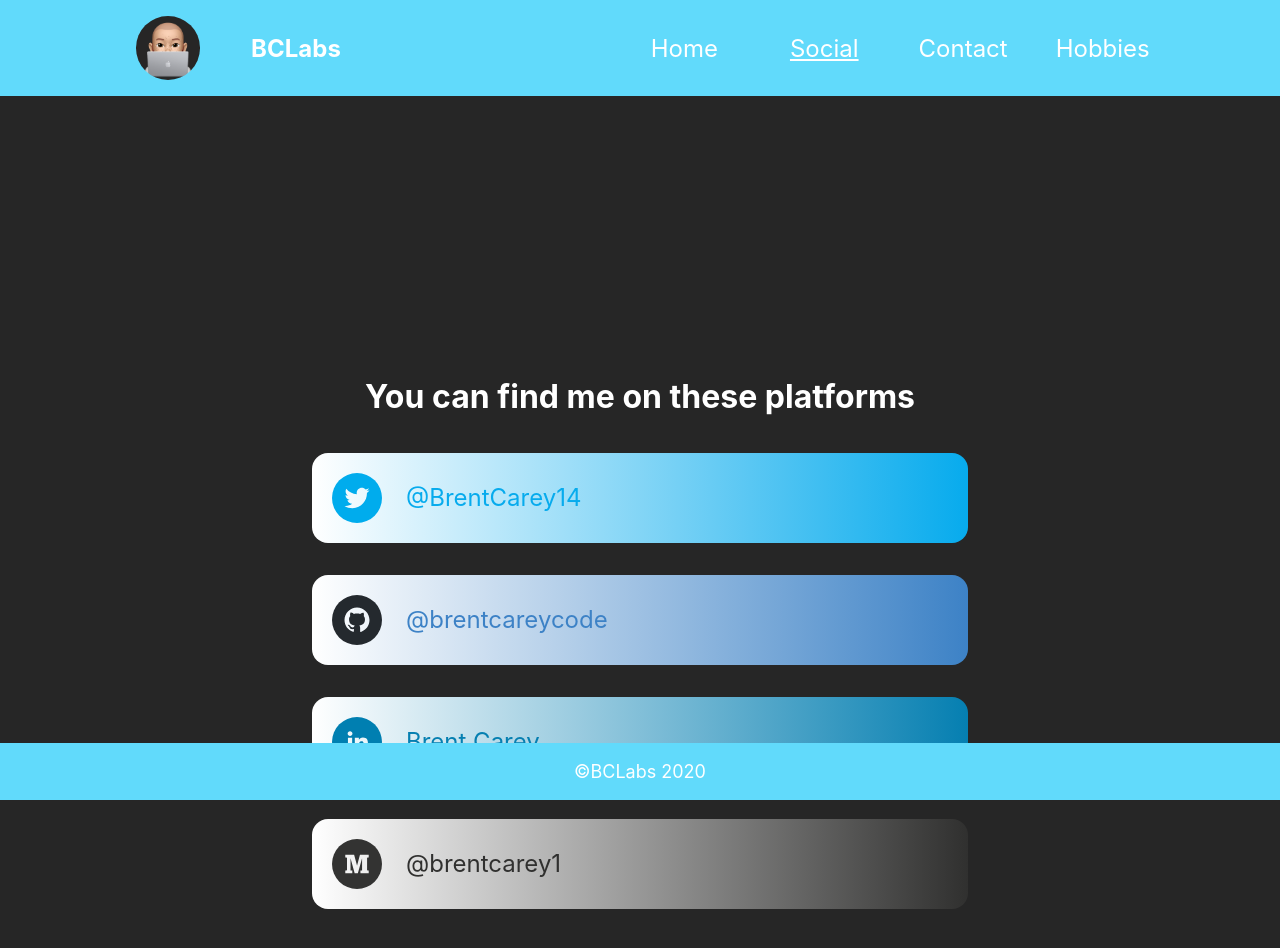
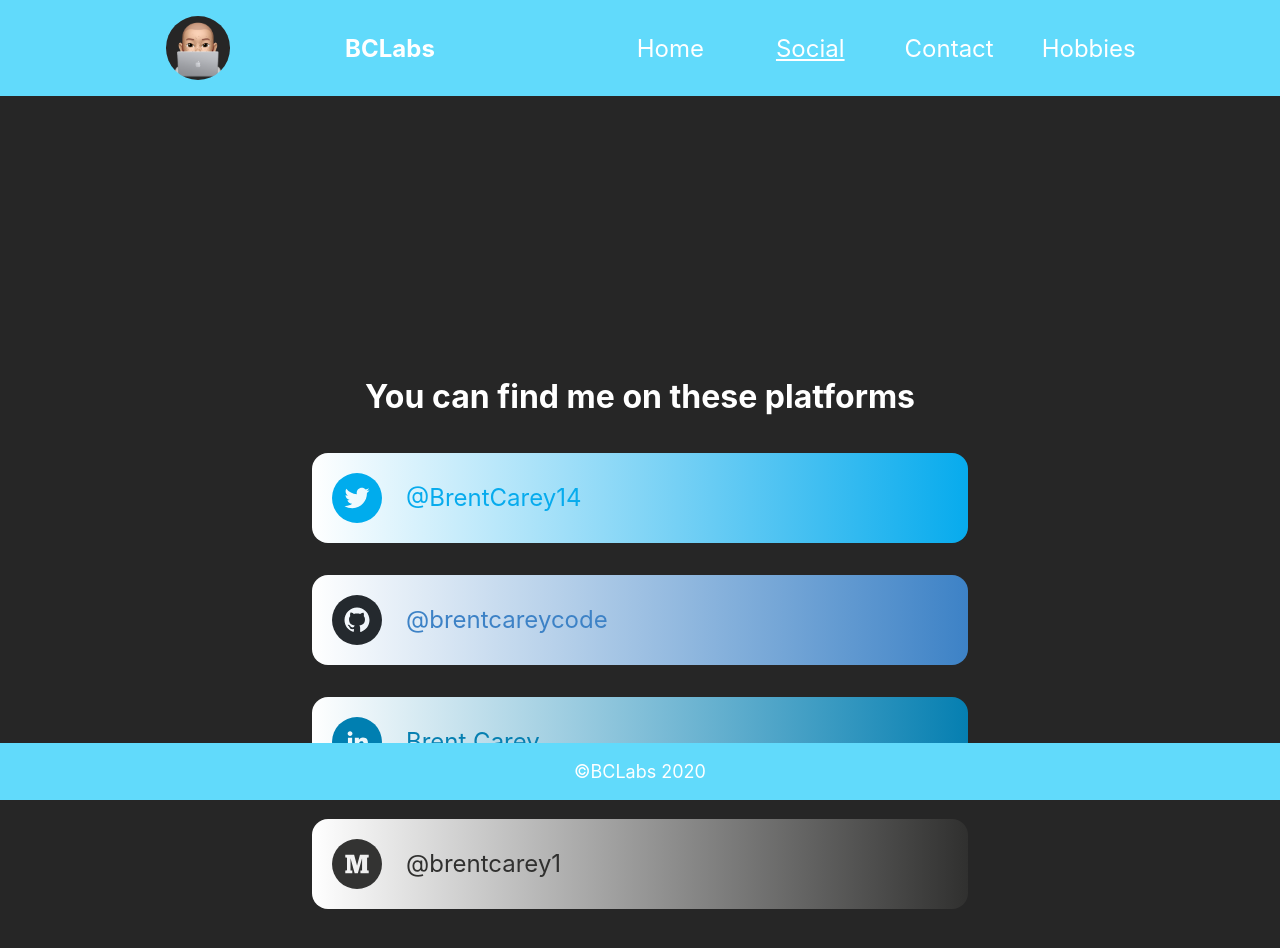
Before and after one commit to brentcareycode/brent-portfolio, a React (Create React App) app: page /social in a window 1280 px wide. Shown: the top 948 px of the page. Built offline with nearby package versions, Linux system fonts and the light colour scheme.

Commit message:
Added text area to form

```diff
--- a/src/Form.css
+++ b/src/Form.css
@@ -57,3 +57,6 @@ input {
   background-color:#282F32;
 
 }
+textarea {
+  margin: 1em;
+}
--- a/src/Form.js
+++ b/src/Form.js
@@ -22,6 +22,10 @@ const Form = (props) => {
     <br/>
     <input placeholder='Your Number' id='phone'/>
     <br/>
+    <label htmlFor='message'>Your Message:</label>
+    <br/>
+    <textarea placeholder='Type your message here' id='message' type='textarea' cols='50'/>
+    <br/>
     <button onClick={props.cancel} className='cancelButton'>Cancel</button>
     <button className='submitButton'>Submit</button>
     </form>
--- a/src/Main.js
+++ b/src/Main.js
@@ -30,7 +30,6 @@ function Main() {
         <Form cancel={cancelForm} />
         :
         <div>
-
           <h2
             className="hireMe"
             onClick={handleLinkClick}
--- a/src/NavBar.css
+++ b/src/NavBar.css
@@ -12,13 +12,15 @@
 
 .nav-right {
   background-color: #61DAFB;
+  margin-right: 4em;
 }
 
 .nav-left{
-  width: 20%;
+  width: 30%;
   display: flex;
   align-items: center;
   justify-content: space-around;
+  margin-left: 3em;
 }
 @media only screen and (max-width: 600px){
   .nav-left {
@@ -57,3 +59,6 @@ li:hover {
 .is-active{
   text-decoration: underline;
 }
+ul {
+  padding: 0
+}
```
